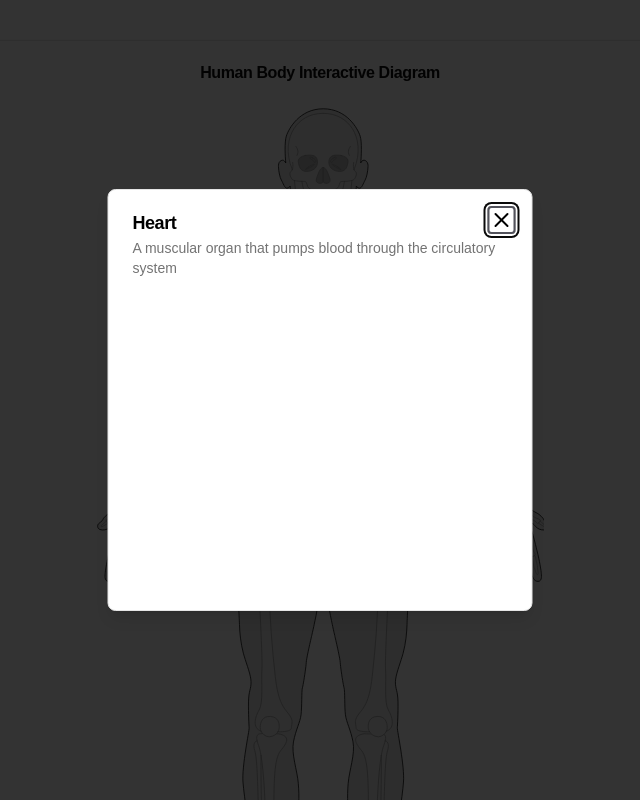
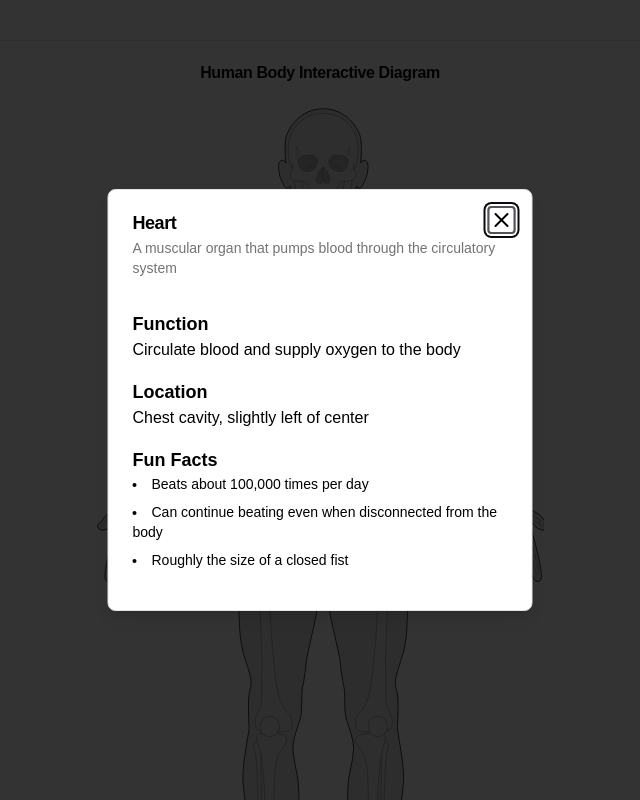
Before and after one commit to Google-Developer-Student-Clubs-ISSATSo/nuit-d-info-24, a Next.js app: page /human in a window 1280 px wide. Both pictures are taken after a click on the picture 673 px from the left and 325 px from the top of the page. Shown: the top 800 px of the page, without its empty margins (320-960 px from the left). Built offline with nearby package versions, Linux system fonts and the light colour scheme.

Commit message:
fix dialog styling & fix key error

```diff
--- a/components/AnatomyDiagram.tsx
+++ b/components/AnatomyDiagram.tsx
@@ -446,8 +446,8 @@ export function AnatomyDiagram() {
 
         {/* Organ Clickable Areas */}
       </svg>
-      {ORGANS.map((organ) => (
-        <>
+      {ORGANS.map((organ, index) => (
+        <div key={index}>
           {organ.svgImportPath && (
             <Image
               key={organ.id}
@@ -471,7 +471,7 @@ export function AnatomyDiagram() {
               alt="Organ image"
             />
           )}
-        </>
+        </div>
       ))}
       <OrganModal
         organ={selectedOrgan}
--- a/components/OrganModal.tsx
+++ b/components/OrganModal.tsx
@@ -30,22 +30,22 @@ export function OrganModal({
           </DialogDescription>
         </DialogHeader>
 
-        <div className="grid gap-4 py-4">
+        <div className="grid gap-4 py-4 text-primary">
           <div>
-            <h3 className="font-semibold text-lg">Function</h3>
-            <p>{organ.function}</p>
+            <h3 className="font-semibold text-lg text-black">Function</h3>
+            <p className='text-black'>{organ.function}</p>
           </div>
 
           <div>
-            <h3 className="font-semibold text-lg">Location</h3>
-            <p>{organ.location}</p>
+            <h3 className="font-semibold text-lg text-black">Location</h3>
+            <p className='text-black'>{organ.location}</p>
           </div>
 
           <div>
-            <h3 className="font-semibold text-lg">Fun Facts</h3>
+            <h3 className="font-semibold text-lg text-black">Fun Facts</h3>
             <ul className="list-disc list-inside space-y-2">
               {organ.funFacts.map((fact, index) => (
-                <li key={index} className="text-sm">
+                <li key={index} className="text-sm text-black">
                   {fact}
                 </li>
               ))}
```
Also changed, not shown: 1 other file (tests, documents, lock files or other folders).
